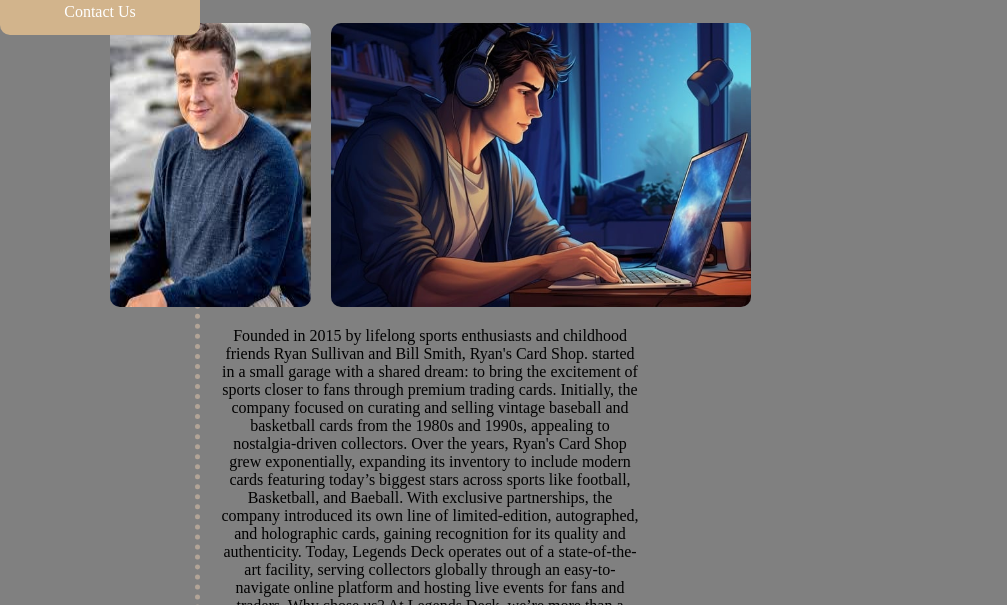
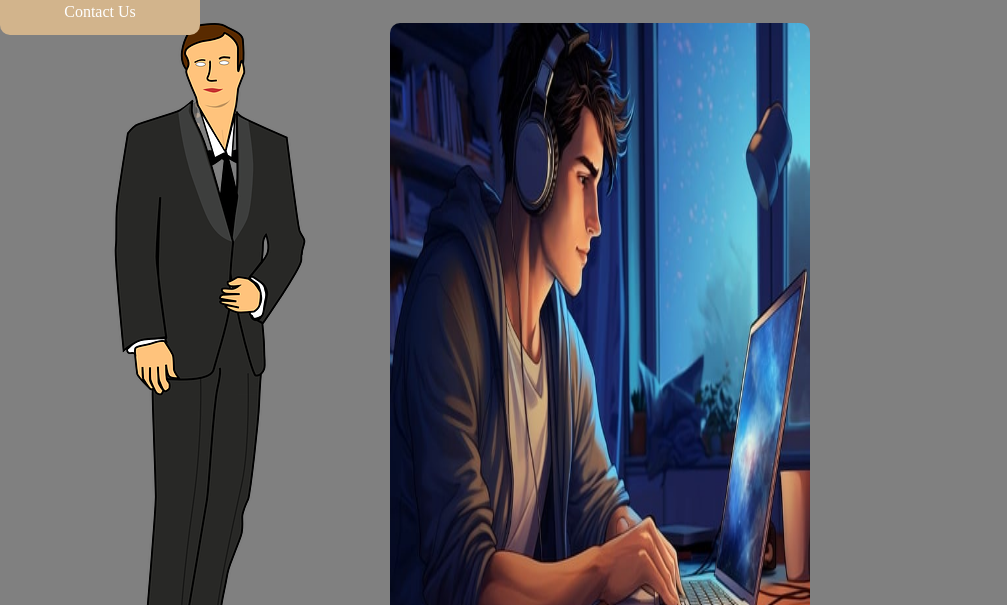
Before and after one commit to RyanSullivan24/Project, a plain HTML site: page index.html in a window 1280 px wide. Shown: the part 195-800 px from the top of the page, without its empty margins (0-1007 px from the left). Drawn offline with Linux system fonts and the light colour scheme.

Commit message:
Update index.html

```diff
--- a/index.html
+++ b/index.html
@@ -22,7 +22,7 @@
 
 <section>
 	<div class="image-container">
-    <img src="sullivan2-image.png" alt="Image 1">
+    <img src="businessman-310244_640.png" alt="Image 1">
     <img src="ai-generated-8475948_640.jpg" alt="Image 2">
 </div>
 
```
